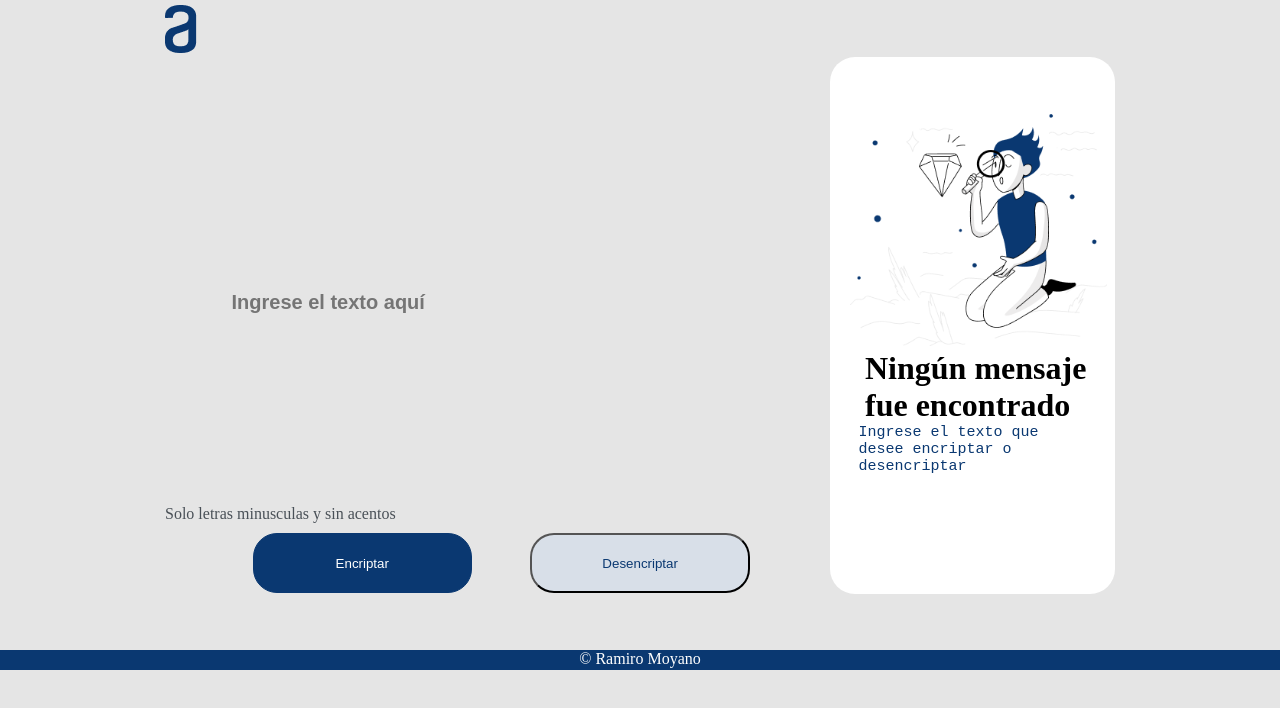
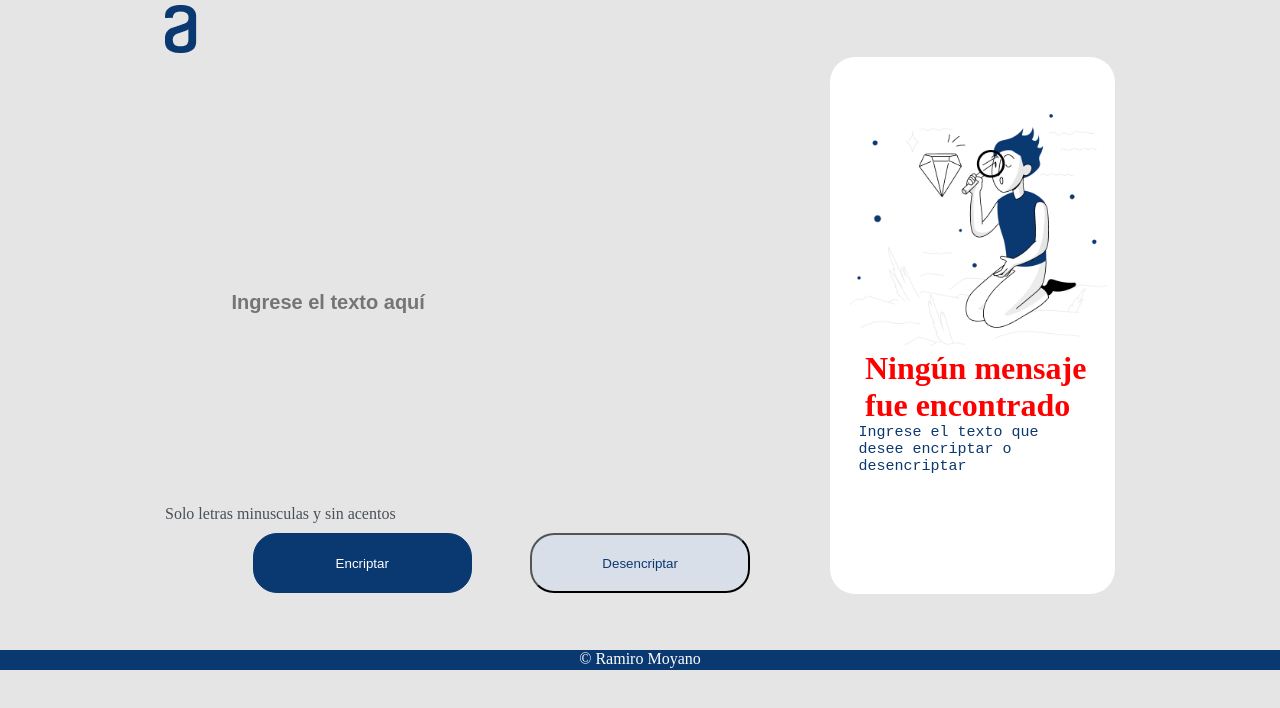
Before and after one commit to RamiroM1996/challengeonecodificador4, a plain HTML site: page index.html in a window 1280 px wide. Drawn offline with Linux system fonts and the light colour scheme.

Commit message:
Update style.css

```diff
--- a/style.css
+++ b/style.css
@@ -2,6 +2,8 @@
     margin: 0;
     padding: 0;
     box-sizing: border-box;
+    color:red;
+    font-color: blue;
 }
 
 body {
```
